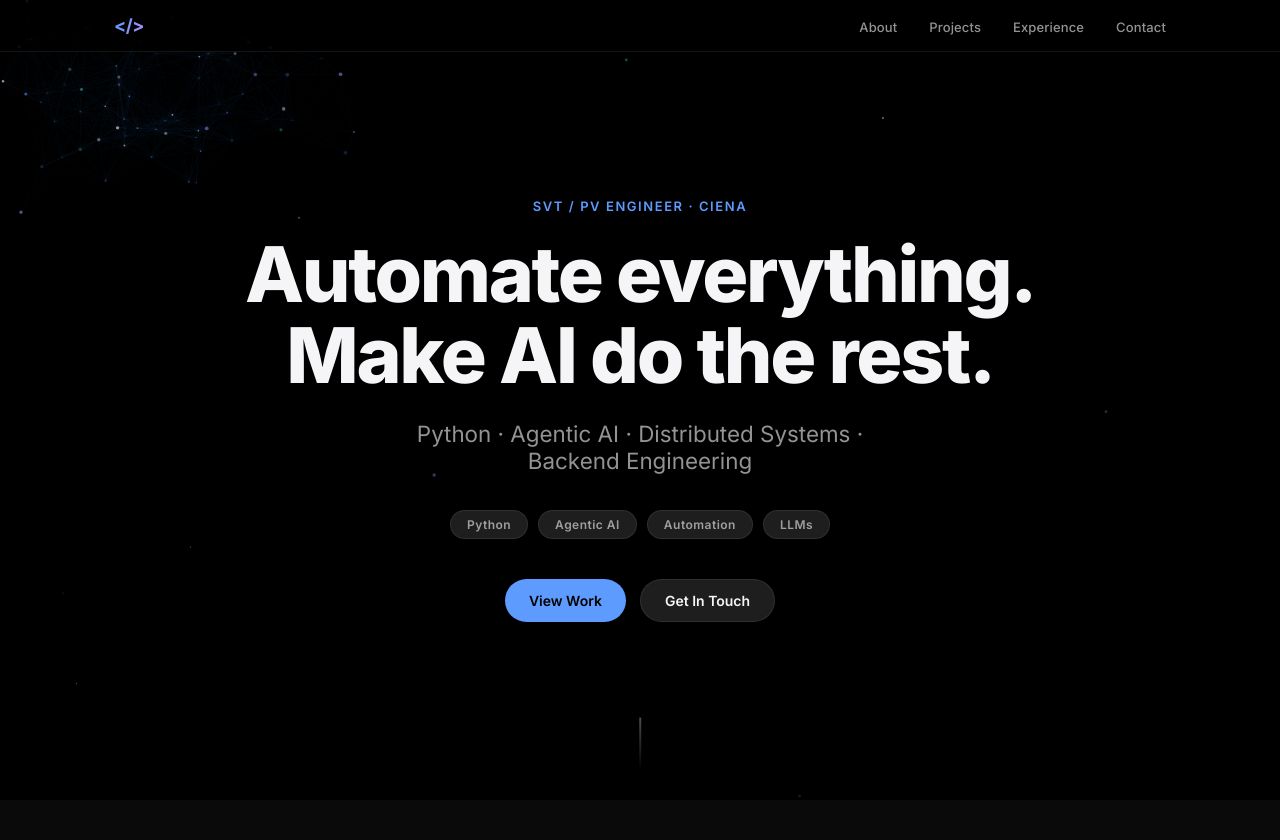
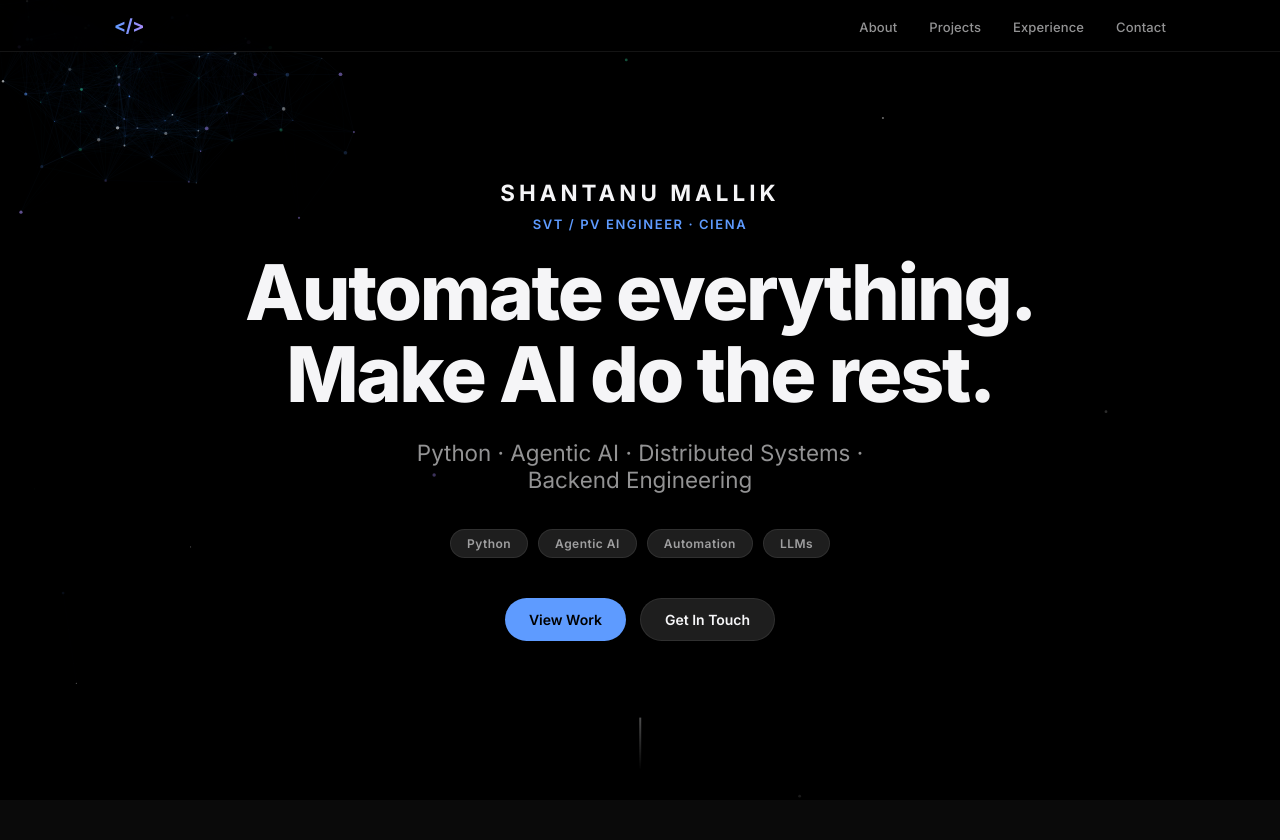
Before and after one commit to shantanumallik/portfolio, a Flask app: page / in a window 1280 px wide. Shown: the top 840 px of the page. Run offline with Flask 3, Linux system fonts and the light colour scheme; data comes from the database, SQL or seed files in the repository.

Commit message:
Add name to hero section

```diff
--- a/app/static/css/main.css
+++ b/app/static/css/main.css
@@ -175,6 +175,16 @@ a { color: inherit; text-decoration: none; }
   padding: 80px 24px 60px;
   max-width: 860px;
   margin: 0 auto;
+}
+
+.hero__name {
+  font-size: clamp(1.1rem, 2.5vw, 1.4rem);
+  font-weight: 700;
+  letter-spacing: 0.18em;
+  text-transform: uppercase;
+  color: var(--white);
+  margin-bottom: 10px;
+  opacity: 0.9;
 }
 
 .hero__eyebrow {
--- a/app/templates/index.html
+++ b/app/templates/index.html
@@ -37,6 +37,7 @@
 <section class="hero" id="hero">
   <canvas class="hero__canvas" id="hero-canvas"></canvas>
   <div class="hero__content">
+    <p class="hero__name reveal">Shantanu Mallik</p>
     <p class="hero__eyebrow reveal">SVT / PV Engineer · Ciena</p>
     <h1 class="hero__title reveal">
       {{ about.hero_tagline }}
```
